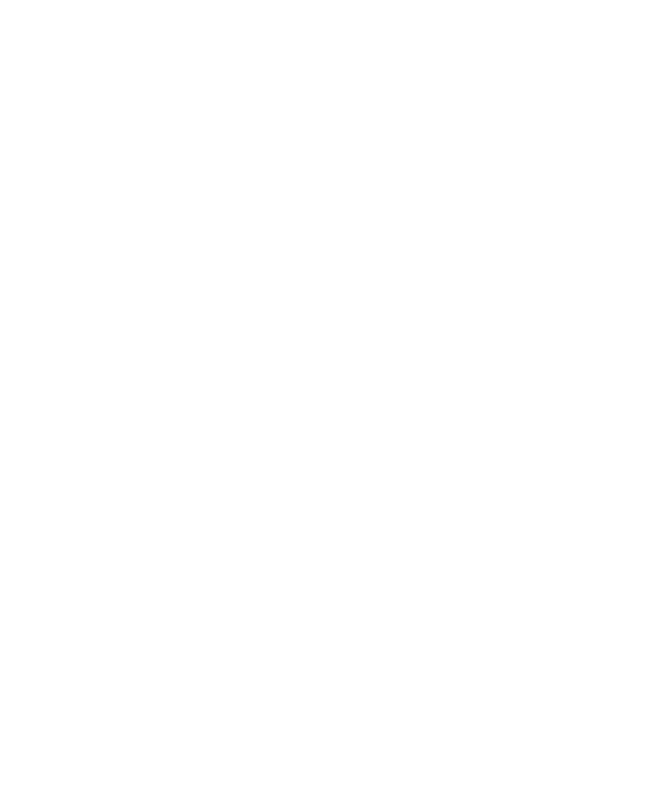
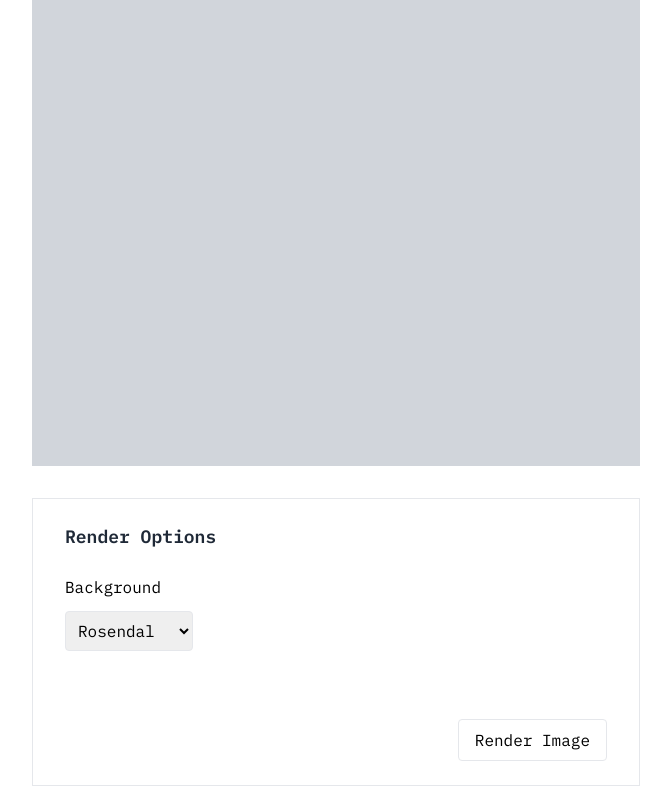
Before and after one commit to ColorOfLight/tiny-series, a React (Vite) app in the folder page/: page /tiny-raytracer in a window 1280 px wide. Shown: the part 270-1070 px from the top of the page, without its empty margins (464-1135 px from the left). Before the commit the page ends 800 px from the top, so only its background shows below. Built offline with nearby package versions, Linux system fonts and the light colour scheme.

Commit message:
page(feat): update tiny raytracer page

```diff
--- a/page/src/pages/tiny-raytracer/index.tsx
+++ b/page/src/pages/tiny-raytracer/index.tsx
@@ -1,9 +1,80 @@
+import { useState, useRef, useCallback } from "react";
+import ContentLayout from "@/layouts/ContentLayout";
+import ResultImage from "@/modules/ResultImage";
+import FormRenderOptions from "@/modules/tiny-raytracer/FormRenderOptions";
+import useFormRenderOptions from "@/modules/tiny-raytracer/FormRenderOptions.hook";
+import { generateUrlFromBuffer } from "@/utils/image";
+import RenderWorker from "@/workers/tiny-raytracer?worker";
+import { WorkerResponse } from "@/workers/tiny-raytracer";
+
 const TinyRaytracerPage = () => {
+  const [outImageLink, setOutImageLink] = useState<string>();
+  const [isRendering, setIsRendering] = useState<boolean>(false);
+  const resultDivRef = useRef<HTMLDivElement>(null);
+
+  const formHookResult = useFormRenderOptions();
+
+  const handleSubmitOptions = useCallback(async () => {
+    try {
+      if (isRendering) {
+        throw new Error("Rendering is in progress");
+      }
+
+      if (!resultDivRef.current) {
+        throw new Error("Div tag for result is not found");
+      }
+
+      setIsRendering(true);
+
+      const width = resultDivRef.current.clientWidth;
+      const height = resultDivRef.current.clientHeight;
+
+      const { background } = formHookResult;
+
+      const worker = new RenderWorker();
+      worker.onmessage = (e: MessageEvent<WorkerResponse>) => {
+        const data = e.data;
+
+        if (data.type === "initComplete" && data.success) {
+          worker.postMessage({
+            type: "render",
+            background,
+            width,
+            height,
+          });
+        } else if (data.type === "renderComplete") {
+          setOutImageLink(generateUrlFromBuffer(data.outputPngData));
+          setIsRendering(false);
+        }
+      };
+
+      worker.postMessage({
+        type: "init",
+      });
+    } catch (e) {
+      setIsRendering(false);
+      throw e;
+    }
+  }, [formHookResult, isRendering]);
+
   return (
-    <div>
-      <h1>Tiny Raytracer</h1>
-      <p>Under construction...</p>
-    </div>
+    <ContentLayout
+      title="Tiny Raytracer"
+      description="CPU-only ray tracer written in C++"
+    >
+      <div className="flex flex-col gap-8 mt-4">
+        <ResultImage
+          imageLink={outImageLink}
+          isRendering={isRendering}
+          ref={resultDivRef}
+        />
+        <FormRenderOptions
+          isRendering={isRendering}
+          hookResult={formHookResult}
+          onSubmit={handleSubmitOptions}
+        />
+      </div>
+    </ContentLayout>
   );
 };
 
```
